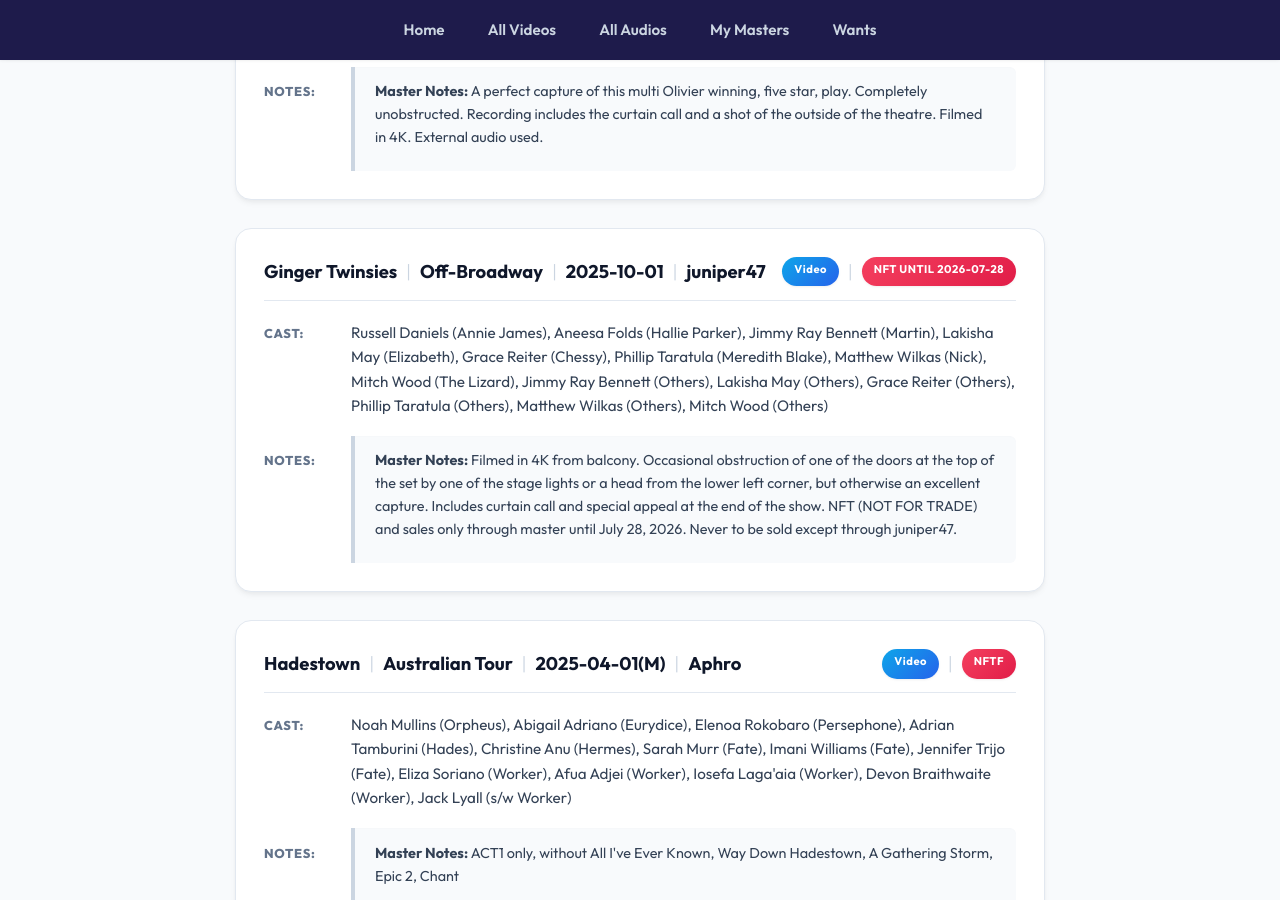
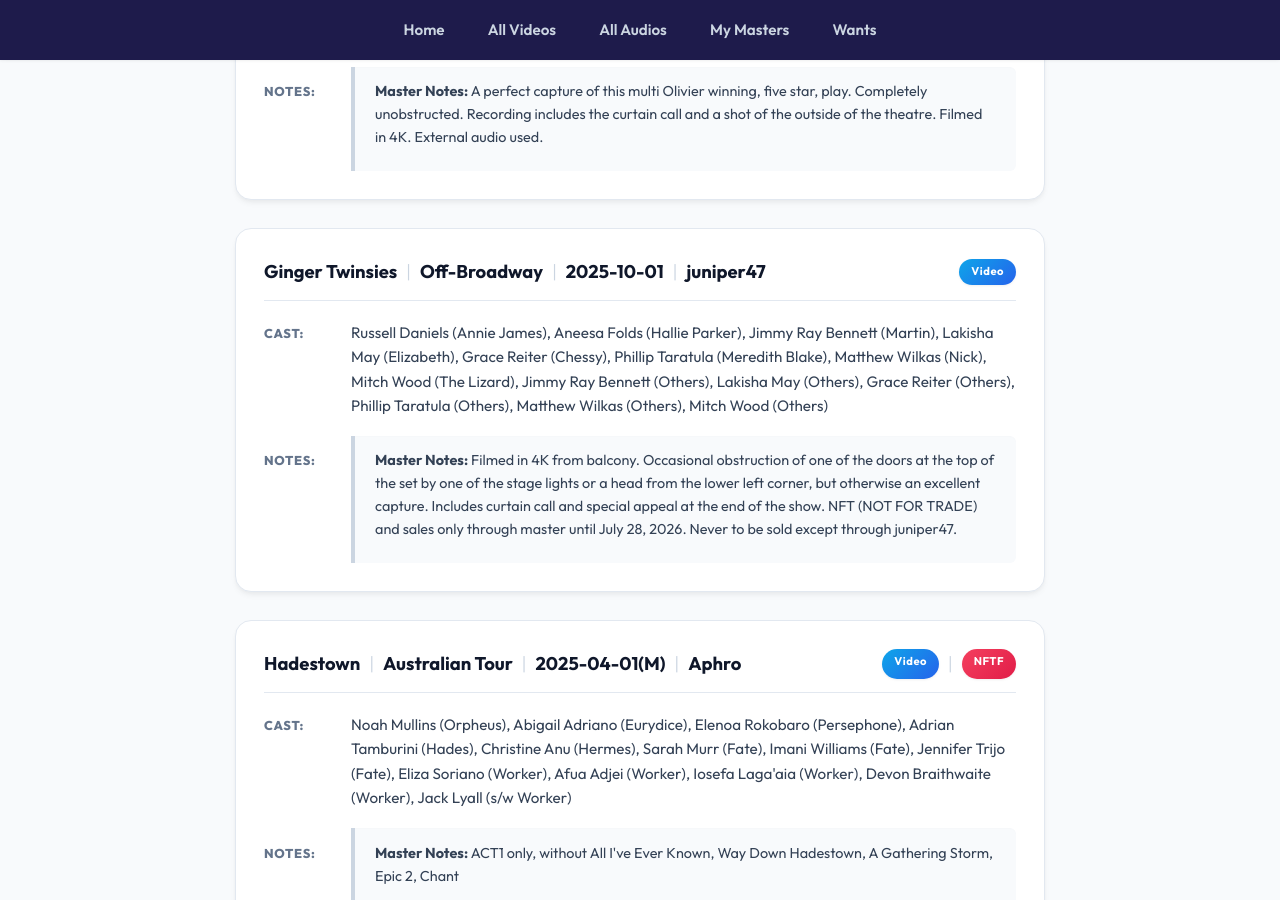
Before and after one commit to DireSpider/direspider.github.io, a Jekyll site: the page built from wants/index.html, in a window 1280 px wide and 900 px high, scrolled down 5154 px. Built offline with Jekyll 4.4.1, drawn with Linux system fonts in a browser that asks for light colours; some of the changed text lies outside the part shown.

Commit message:
update my wants include html

```diff
--- a/_includes/wants.html
+++ b/_includes/wants.html
@@ -628,9 +628,6 @@
 
 
 
-
-    <span class="separator">|</span>
-    <span class="nft-badge">NFT until 2026-07-28</span>
 
 
              </div>
```
Also changed, not shown: other parts of _includes/wants.html (+1 -1 lines).
